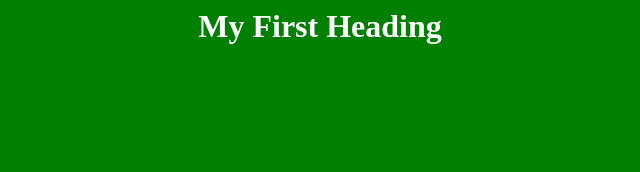
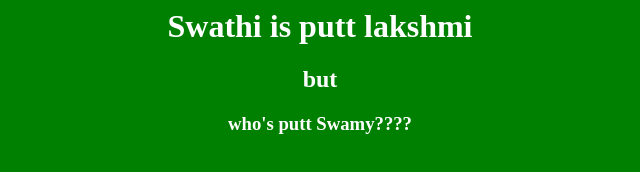
Before and after one commit to Piramanayagam01/Website-for-a-Calulator, a plain HTML site: page index.html in a window 1280 px wide. Shown: the whole page, without its empty margins (320-960 px from the left). Drawn offline with Linux system fonts and the light colour scheme.

Commit message:
Update index.html

```diff
--- a/index.html
+++ b/index.html
@@ -4,8 +4,10 @@
     first website
     </title>
   <body>
-    <h1>My First Heading</h1>
-    </body>
+    <h1> Swathi is putt lakshmi </h1>
+    <h2> but </h2>
+    <h3> who's putt Swamy????</h3>
+     </body>
  <style>
    body
    {
```
